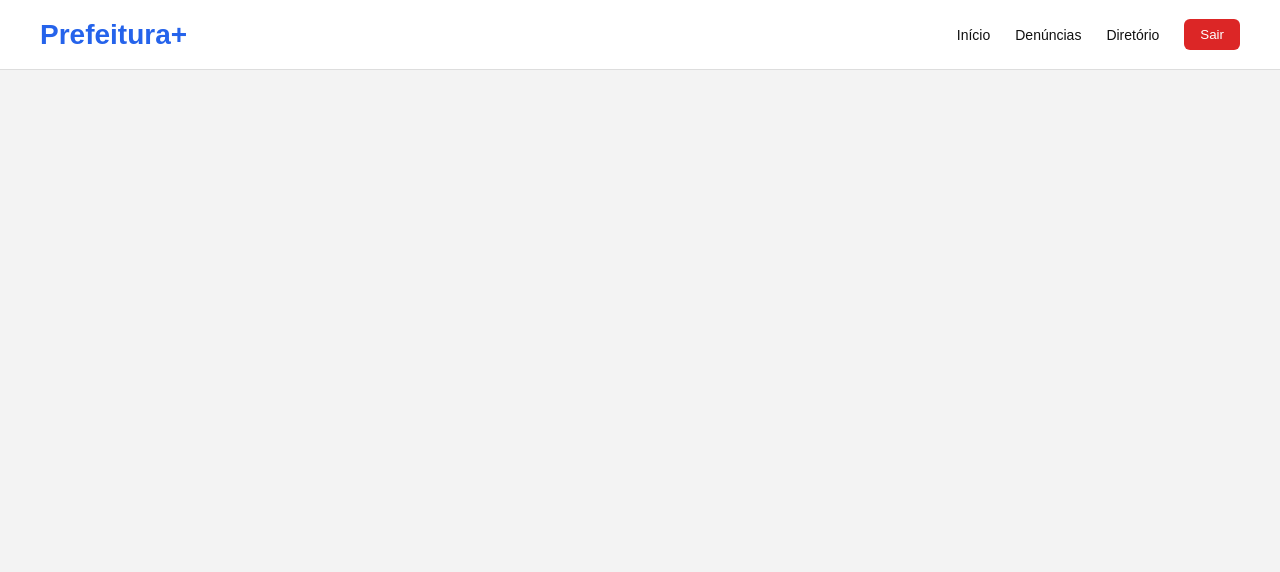
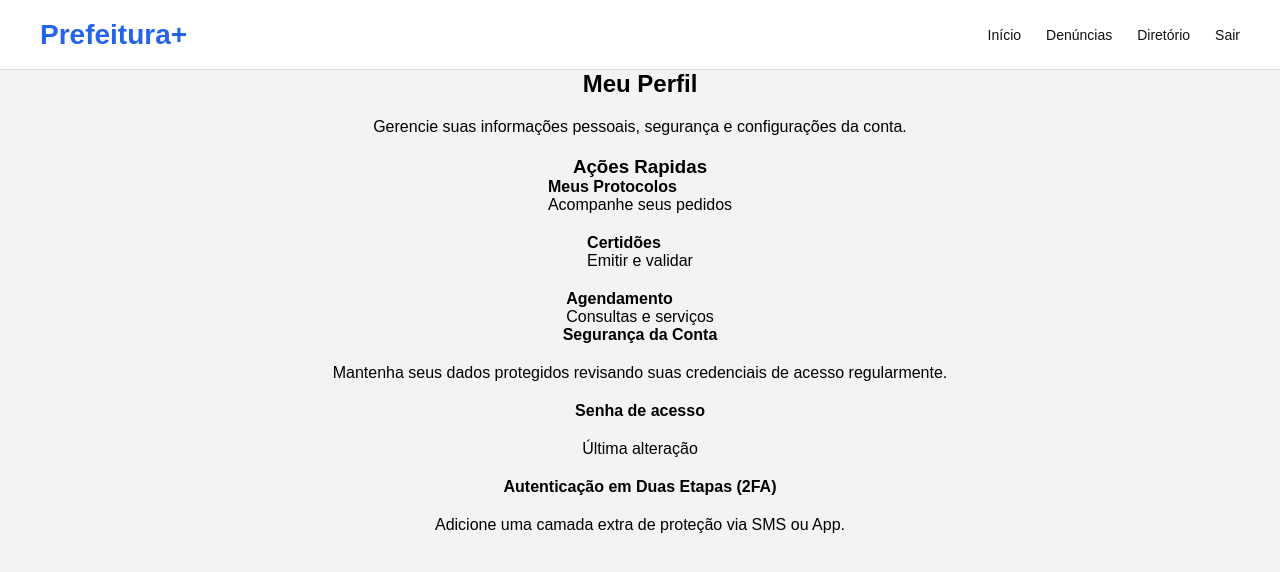
Before and after one commit to Maikel-Gudryan/wild-resonance-p9gfkz, a React (Create React App) app: page /usuarios in a window 1280 px wide. Shown: the top 572 px of the page. Built offline with nearby package versions, Linux system fonts and the light colour scheme.

Commit message:
aumentando o codigo

```diff
--- a/src/App.js
+++ b/src/App.js
@@ -7,6 +7,7 @@ import Cadastro from "./pages/Cadastro";
 import Denuncias from "./pages/Denuncias";
 import NovaDenuncia from "./pages/NovaDenuncia";
 import Usuarios from "./pages/Usuarios";
+import Departamentos from "./pages/Departamentos";
 
 
 export default function App() {
@@ -24,6 +25,7 @@ export default function App() {
           <Route path="/denuncias" element={<Denuncias />} />
           <Route path="/novadenuncias" element={<NovaDenuncia />} />
           <Route path="/usuarios" element={<Usuarios />} />
+          <Route path="/departamentos" element={<Departamentos />} />
 
         </Routes>
       </BrowserRouter>
--- a/src/components/Header.jsx
+++ b/src/components/Header.jsx
@@ -11,7 +11,7 @@ export default function App() {
           <a href="/denuncias">Denúncias</a>
           <a href="/departamentos">Diretório</a>
 
-          <button>Sair</button>
+          <a href="/Login">Sair</a>
         </nav>
       </header>
     </div>
--- a/src/pages/Cadastro.jsx
+++ b/src/pages/Cadastro.jsx
@@ -1,5 +1,6 @@
 import { useState } from "react"
 import { useNavigate, link } from "react-router-dom";
+import { api } from "../typescript/teste.ts";
 import "../css/Login.css"
 
 export default function Cadastro({}) {
@@ -66,7 +67,7 @@ export default function Cadastro({}) {
                     Criar Conta!
                 </button>
             </div>
-
+            <a href="/login">Fazer Login</a>
 
 
         </div>
--- a/src/pages/Denuncias.jsx
+++ b/src/pages/Denuncias.jsx
@@ -1,4 +1,5 @@
 import { useState, useEffect } from "react";
+import { useNavigate, link } from "react-router-dom";
 import "../css/Login.css"
 
 export default function Denuncias() {
@@ -16,7 +17,7 @@ export default function Denuncias() {
                     onChange={(e) => setPesquisarDenuncia(e.target.value)}
                     placeholder="Bucar por protocolo, titulo ou endereço..."
                 />
-                <select
+                <select link="http"
 
                 >
                     filtrar
--- /dev/null
+++ b/src/pages/Departamentos.jsx
@@ -0,0 +1,16 @@
+import { useState } from "react";
+import { useNavigate, link } from "react-router-dom";
+import "../css/Login.css"
+
+export default function Departamentos() {
+
+    const [departamento, setDepartamento] = useState('');
+
+    return(
+    <div className="sessao">
+        <h2>departamentos</h2>
+        <p>me ensine a conectar meu frontend para quando criar uma coisa nele tambem criar na api conectada</p>
+    </div>
+    )
+
+}
--- a/src/pages/HomePage.jsx
+++ b/src/pages/HomePage.jsx
@@ -1,4 +1,5 @@
 import "../home.css";
+import { useNavigate, link } from "react-router-dom";
 
 export default function HomePage() {
   return (
@@ -8,11 +9,12 @@ export default function HomePage() {
           <div className="avatar">👤</div>
 
           <div>
+
             <h2>Cidadão Ativo</h2>
 
             <div className="infos">
-              <span className="cargo">FUNCIONÁRIO</span>
-              <span>ID #123</span>
+                <span className="cargo">FUNCIONÁRIO</span>
+                <span>ID #123</span>
             </div>
           </div>
         </div>
--- a/src/pages/Login.jsx
+++ b/src/pages/Login.jsx
@@ -1,5 +1,6 @@
 import { useState } from "react"
 import Cadastro from "./Cadastro";
+import { useNavigate, link } from "react-router-dom";
 import "../css/Login.css"
 
 export default function Login(email, senha) {
@@ -45,6 +46,7 @@ export default function Login(email, senha) {
                     Iniciar Sessão!
                 </button>
             </div>
+            <a href="/Cadastro">Cadastrar Aqui</a>
         </div>
     )
 }
--- a/src/pages/NovaDenuncia.jsx
+++ b/src/pages/NovaDenuncia.jsx
@@ -1,4 +1,5 @@
 import { useState } from "react";
+import { useNavigate, link } from "react-router-dom";
 import "../css/Login.css"
 
 export default function NovaDenuncia () {
--- a/src/pages/Usuarios.jsx
+++ b/src/pages/Usuarios.jsx
@@ -1,5 +1,42 @@
+import { useNavigate, link } from "react-router-dom";
+import "../css/Login.css"
+
 export default function Usuarios() {
 
+    return (
+        <div className="conta">
+            <h2>Meu Perfil</h2>
+            <p>Gerencie suas informações pessoais, segurança e configurações da conta.</p>
+            <section className="sessao">
+                <h3>Ações Rapidas</h3>
+                <div className="conta">
+                    <section>
+                        <h4>Meus Protocolos</h4>
+                        <p>Acompanhe seus pedidos</p>
+                    </section>
 
+                    <section>
+                        <h4>Certidões</h4>
+                        <p>Emitir e validar</p>
+                    </section>
+
+                    <section>
+                        <h4>Agendamento</h4>
+                        <p>Consultas e serviços</p>
+                    </section>
+                </div>
+                <div className="conta">
+                    <h4>Segurança da Conta</h4>
+                    <p>Mantenha seus dados protegidos revisando suas credenciais de acesso regularmente.</p>
+
+                    <h4>Senha de acesso</h4>
+                    <p>Última alteração</p>
+
+                    <h4>Autenticação em Duas Etapas (2FA)</h4>
+                    <p>Adicione uma camada extra de proteção via SMS ou App.</p>
+                </div>
+            </section>
+        </div>
+    )
 
 }
```
